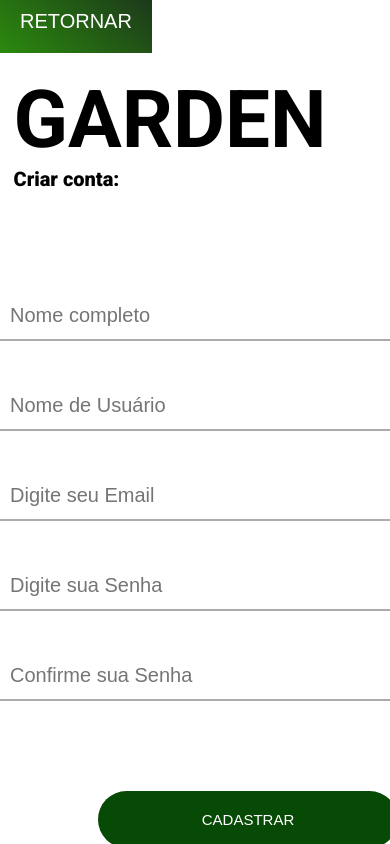
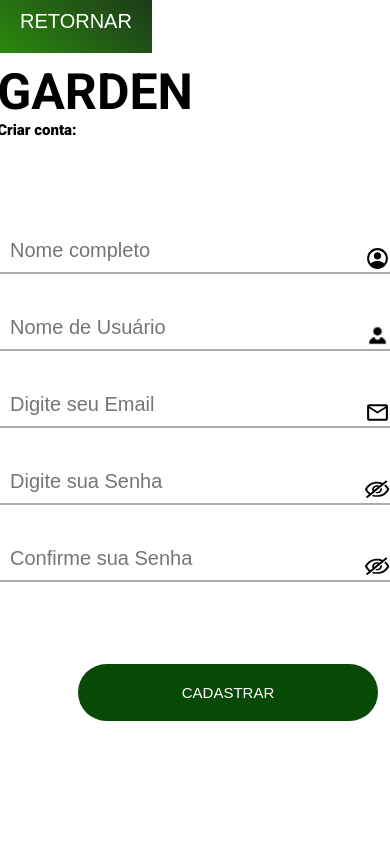
Before and after one commit to VMarquesin/DesktopNextGarden, a Next.js app: page /usuarios/cadastro in a window 390 px wide. Built offline with nearby package versions, Linux system fonts and the light colour scheme.

Commit message:
Patch
Atualizamos a imagem utilizando um COVER, assim tendo mais qualidade na responsividade.

```diff
--- a/src/app/usuarios/cadastro/page.jsx
+++ b/src/app/usuarios/cadastro/page.jsx
@@ -14,7 +14,7 @@ export default function Cadastro() {
 
                <div className={styles.Titulo}>
                   <label htmlFor="nomeProjeto">GARDEN</label>
-                  <label htmlFor="Acesse" className={styles.Retornar}>
+                  <label htmlFor="Acesse" className={styles.CriarConta}>
                      Criar conta:
                   </label>
                </div>
@@ -117,8 +117,8 @@ export default function Cadastro() {
          <div>
             <Image
                src="/images/ImageCadastro.png"
-               width={500}
-               height={500}
+               width={2880}
+               height={2048}
                alt="Imagem"
                className={styles.BackgroundImageCadastro}
             />
--- a/src/app/usuarios/cadastro/page.module.css
+++ b/src/app/usuarios/cadastro/page.module.css
@@ -21,16 +21,21 @@
    display: flex;
    justify-content: start; /* Centraliza o conteúdo verticalmente dentro do .LoginForm */
    align-items: start; /* Centraliza o conteúdo horizontalmente dentro do .LoginForm */
-   padding: 10rem; /* Espaçamento interno */
-   font-size: 8rem;
+   padding: 9rem; /* Espaçamento interno */
+   font-size: 5rem;
    font-weight: bold;
    align-content: start;
-   margin-left: -15rem;
+   margin-left: -20rem;
    margin-top: -8rem;
 }
 
 .Retornar {
    font-size: 2rem;
+   font-weight: bolder;
+}
+
+.CriarConta {
+   font-size: 1.5rem;
    font-weight: bolder;
 }
 
@@ -45,7 +50,7 @@
 }
 
 .InputField {
-   width: 50rem;
+   width: 40rem;
    padding: 1rem;
    font-size: 2rem;
    border: none;
@@ -97,8 +102,8 @@
 .FormGroup {
    display: flex; /* Usa flexbox para alinhar o conteúdo */
    justify-content: space-between; /* Espaça o conteúdo ao longo do eixo principal */
-   align-items: s; /* Alinha o conteúdo no final do eixo cruzado (verticalmente) */
-   margin-bottom: 4rem;
+   align-items: start; /* Alinha o conteúdo no final do eixo cruzado (verticalmente) */
+   margin-bottom: 3rem;
    font-size: 2rem;
    flex-direction: row;
 }
@@ -111,7 +116,8 @@
 .BackgroundImageCadastro {
    grid: image;
    background-image: url("/public/images/ImageCadastro.png");
-   background-size: cover; /* Faz a imagem cobrir o elemento */
+   object-fit: cover; /* Faz a imagem cobrir o elemento */
+   object-position: right;
    background-position: center; /* Centraliza a imagem */
    background-repeat: no-repeat; /* Evita repetição da imagem */
    width: 100%; /* Ajusta a largura do contêiner */
@@ -121,7 +127,7 @@
 .Icons {
    display: flex;
    align-items: flex-end; /* Alinha o ícone no final da div FormGroup vertical e horizontalmente */
-   margin-top: 2rem;
+   margin-top: 1.7rem;
    margin-left: -3rem;
    margin-bottom: 0.5rem;
 }
```
